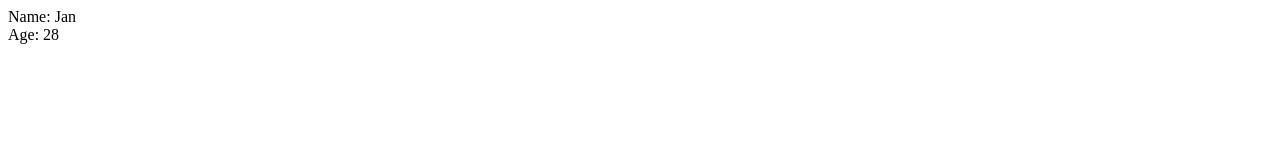
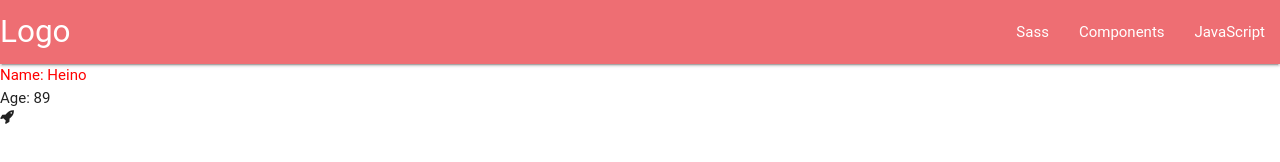
Before and after one commit to Zahnstochermann/reactBasicSetup, a React app: page / in a window 1280 px wide. Built offline with nearby package versions, Linux system fonts and the light colour scheme; a web font is replaced by a local one.

Commit message:
Add basic Setup with materialize and fa, cleanup

```diff
--- /dev/null
+++ b/app/application.scss
@@ -0,0 +1,3 @@
+@import '~materialize-css/sass/materialize.scss';
+@import '~font-awesome/scss/font-awesome.scss';
+//@import 'font-awesome';
--- a/src/js/helper_module.js
+++ b/app/components/HelperModule.js
@@ -1,12 +1,14 @@
 import React from 'react';
+import './HelperModule.scss';
 
 // ES6 class syntax; 'export' makes this symbol public
 export class PersonComponent extends React.Component {
   render() {
     return (
       <div>
-        <div>Name: {this.props.myName}</div>
+        <div className="test">Name: {this.props.myName}</div>
         <div>Age: {this.props.myAge}</div>
+        <i className="fa fa-rocket"></i>
       </div>
     );
   }
--- /dev/null
+++ b/app/components/HelperModule.scss
@@ -0,0 +1,3 @@
+.test {
+  color: red;
+}
--- a/src/js/main.js
+++ b/app/main.js
@@ -5,10 +5,15 @@ import React from 'react';
 import ReactDOM from 'react-dom';
 
 // Webpack will find this file in src/helper_module.js
-import {PersonComponent} from 'helper_module';
+import {PersonComponent} from './components/HelperModule';
+
+import './application.scss';
 
 // Use React JSX syntax:
 ReactDOM.render(
-  <PersonComponent myName={"Jan"} myAge={28} />,
+<div>
+  <PersonComponent myName={"Heino"} myAge={89} />
+</div>
+,
   document.getElementById("exampleDiv")
 );
--- a/index.html
+++ b/index.html
@@ -1,7 +1,21 @@
 <html>
+  <head>
+    <link rel="stylesheet" type="text/css" href="/bundle.css">
+  </head>
   <body>
+    <nav>
+     <div class="nav-wrapper">
+       <a href="#" class="brand-logo">Logo</a>
+       <ul id="nav-mobile" class="right hide-on-med-and-down">
+         <li><a href="sass.html">Sass</a></li>
+         <li><a href="badges.html">Components</a></li>
+         <li><a href="collapsible.html">JavaScript</a></li>
+       </ul>
+     </div>
+   </nav>
     <div id="exampleDiv"></div>
+
     <!-- load bundle.js at the very bottom -->
-    <script src="bundle.js"></script>
+    <script src="/bundle.js"></script>
   </body>
 </html>
--- a/webpack.config.js
+++ b/webpack.config.js
@@ -1,7 +1,9 @@
 var path = require('path');
+const ExtractTextPlugin = require('extract-text-webpack-plugin');
 module.exports = {
-  entry: './src/js/main.js',
+  entry: './app/main.js',
   output: {
+    path: path.join(__dirname, 'build'),
     filename: 'bundle.js'
   },
   // assumes all JavaScript files you edit will be in src/javascripts
@@ -24,6 +26,23 @@ module.exports = {
           'babel-loader?cacheDirectory&presets[]=react&presets[]=es2015'
         ]
       },
+      {
+        test: /(\.scss|\.css)$/,
+        loader: ExtractTextPlugin.extract('style', 'css?sourceMap!resolve-url!sass?sourceMap')
+      },
+      {
+            // ASSET LOADER
+            // Reference: https://github.com/webpack/file-loader
+            // Copy png, jpg, jpeg, gif, svg, woff, woff2, ttf, eot files to output
+            // Rename the file using the asset hash
+            // Pass along the updated reference to your code
+            // You can add here any file extension you want to get copied to your output
+            test: /\.(png|jpg|jpeg|gif|svg|woff|woff2|ttf|eot)$/,
+            loader: 'file'
+        }
     ]
-  }
+  },
+  plugins: [
+        new ExtractTextPlugin('bundle.css', {allChunks: true})
+  ]
 };
```
Also changed, not shown: package.json (+8 -1 lines), README.md, 1 other file.
